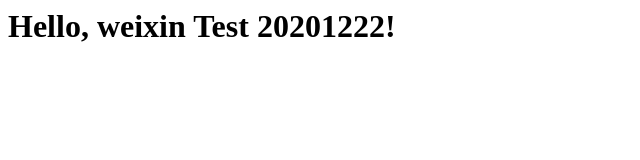
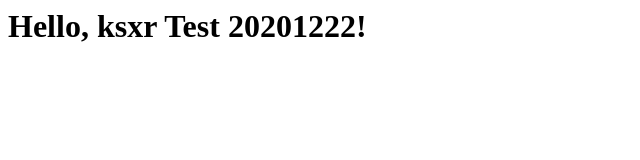
Before and after one commit to czh19940928/ksxr.github.io, a plain HTML site: page index.html in a window 1280 px wide. Shown: the whole page, without its empty margins (0-640 px from the left). Drawn offline with Linux system fonts and the light colour scheme.

Commit message:
Update index.html

```diff
--- a/index.html
+++ b/index.html
@@ -1,4 +1,4 @@
-<h1>Hello, weixin Test 20201222!</h1>
+<h1>Hello, ksxr Test 20201222!</h1>
 
 <div style="max-width: 640px; max-height: 809px;">
   <div style="left: 0px; width: 100%; height: 0px; position: relative; padding-bottom: 126.406%; overflow: hidden;">
```
